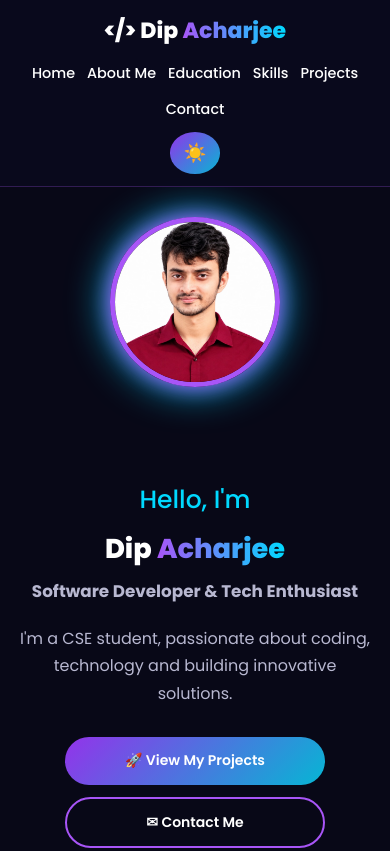
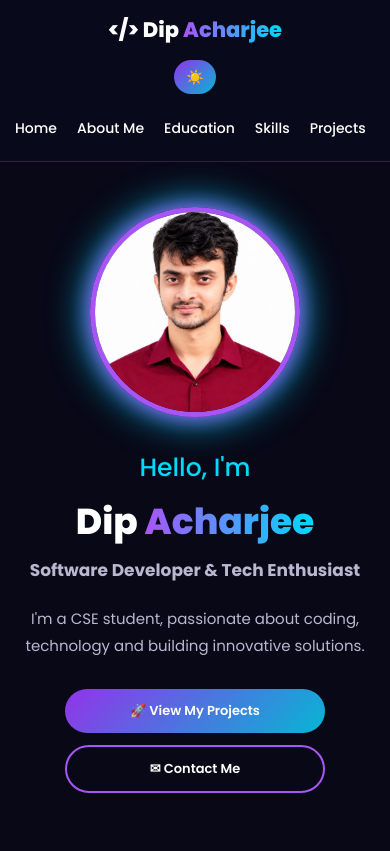
Before and after one commit to dipacharjee12/portfolio-website-, a plain HTML site: page index.html in a window 390 px wide. Shown: the top 851 px of the page. Drawn offline with Linux system fonts and the light colour scheme.

Commit message:
Add files via upload

```diff
--- a/style.css
+++ b/style.css
@@ -716,3 +716,149 @@ body.light-mode footer {
         font-size: 1.45rem;
     }
 }
+
+/* =================================
+   MOBILE RESPONSIVE FIX
+================================= */
+
+@media screen and (max-width: 600px) {
+
+    /* NAVBAR */
+    .navbar {
+        display: flex;
+        flex-wrap: wrap;
+        justify-content: space-between;
+        padding: 12px;
+        gap: 12px;
+    }
+
+    .logo {
+        font-size: 21px;
+    }
+
+    /* NAVIGATION MENU */
+    .nav-links {
+        order: 3;
+        width: 100%;
+        display: flex;
+        flex-wrap: nowrap;
+        overflow-x: auto;
+        justify-content: flex-start;
+        gap: 20px;
+        padding: 8px 3px;
+        scrollbar-width: none;
+    }
+
+    .nav-links::-webkit-scrollbar {
+        display: none;
+    }
+
+    .nav-links a {
+        font-size: 14px;
+        white-space: nowrap;
+    }
+
+    /* THEME BUTTON */
+    .theme-btn {
+        order: 2;
+        padding: 9px 12px;
+        font-size: 14px;
+        border-radius: 25px;
+        white-space: nowrap;
+    }
+
+    .theme-btn:hover {
+        transform: none;
+    }
+
+    /* HERO SECTION */
+    .hero {
+        min-height: auto;
+        padding: 45px 18px;
+        flex-direction: column-reverse;
+        gap: 30px;
+        text-align: center;
+    }
+
+    /* PROFILE IMAGE */
+    .hero-image img {
+        width: 210px;
+        height: 210px;
+        border-radius: 50%;
+        object-fit: cover;
+    }
+
+    /* HERO TEXT */
+    .hero-content h2 {
+        font-size: 25px;
+    }
+
+    .hero-content h1 {
+        font-size: 36px;
+    }
+
+    .hero-content h3 {
+        font-size: 17px;
+    }
+
+    .hero-content p {
+        font-size: 15px;
+        line-height: 1.8;
+    }
+
+    /* BUTTONS */
+    .hero-buttons {
+        justify-content: center;
+        gap: 12px;
+    }
+
+    .btn {
+        padding: 11px 17px;
+        font-size: 13px;
+    }
+
+    /* SECTIONS */
+    .section {
+        padding: 45px 15px;
+    }
+
+    .section-title {
+        font-size: 27px;
+    }
+
+    /* SKILLS */
+    .skills-container {
+        grid-template-columns: repeat(2, 1fr);
+    }
+
+    /* PROJECTS */
+    .projects-container {
+        grid-template-columns: 1fr;
+    }
+
+    /* ABOUT */
+    .about-card {
+        padding: 20px;
+    }
+
+    .about-info {
+        grid-template-columns: 1fr;
+    }
+
+    /* CONTACT */
+    .contact-card {
+        padding: 20px;
+    }
+
+    /* FOOTER */
+    footer {
+        padding: 25px 12px;
+        font-size: 13px;
+    }
+}
+
+/* PREVENT HORIZONTAL OVERFLOW */
+html, body {
+    max-width: 100%;
+    overflow-x: hidden;
+}
```
